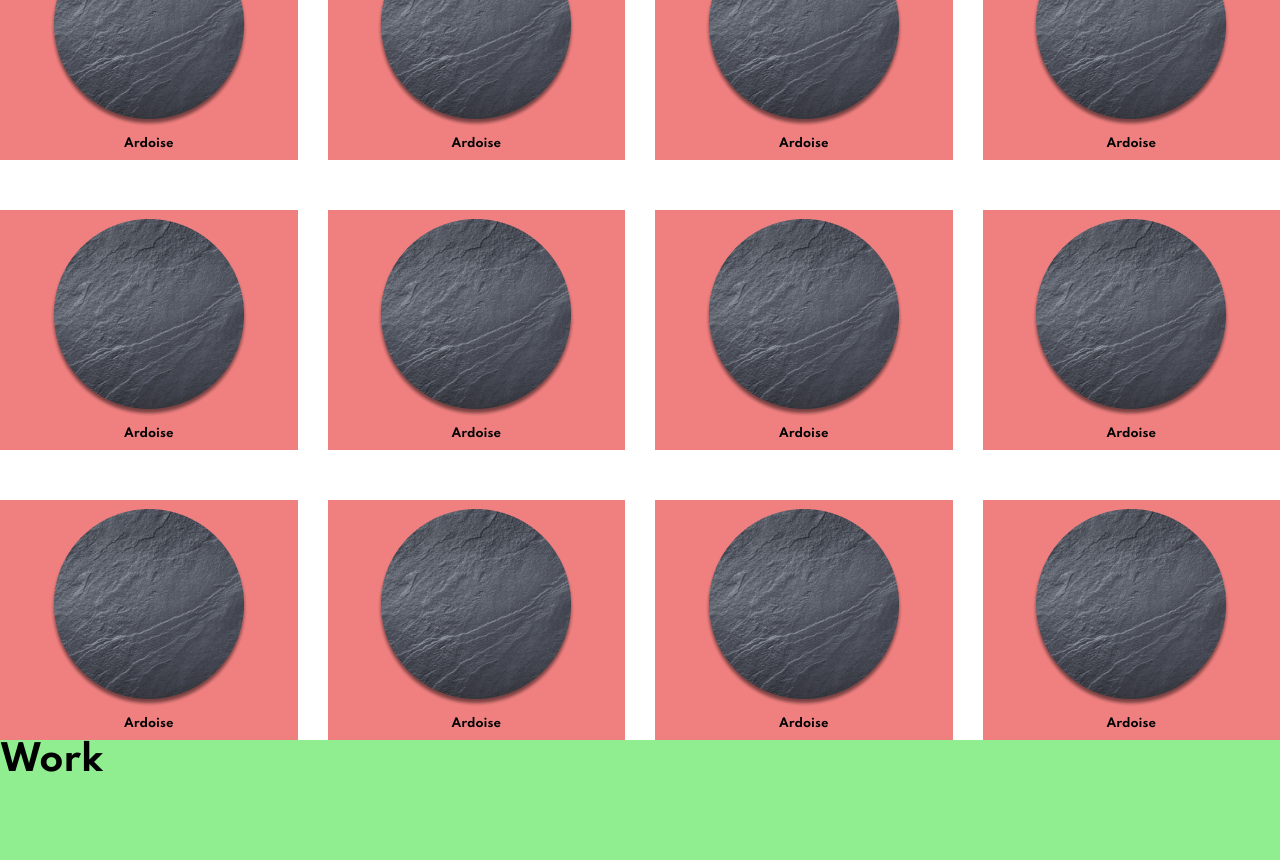
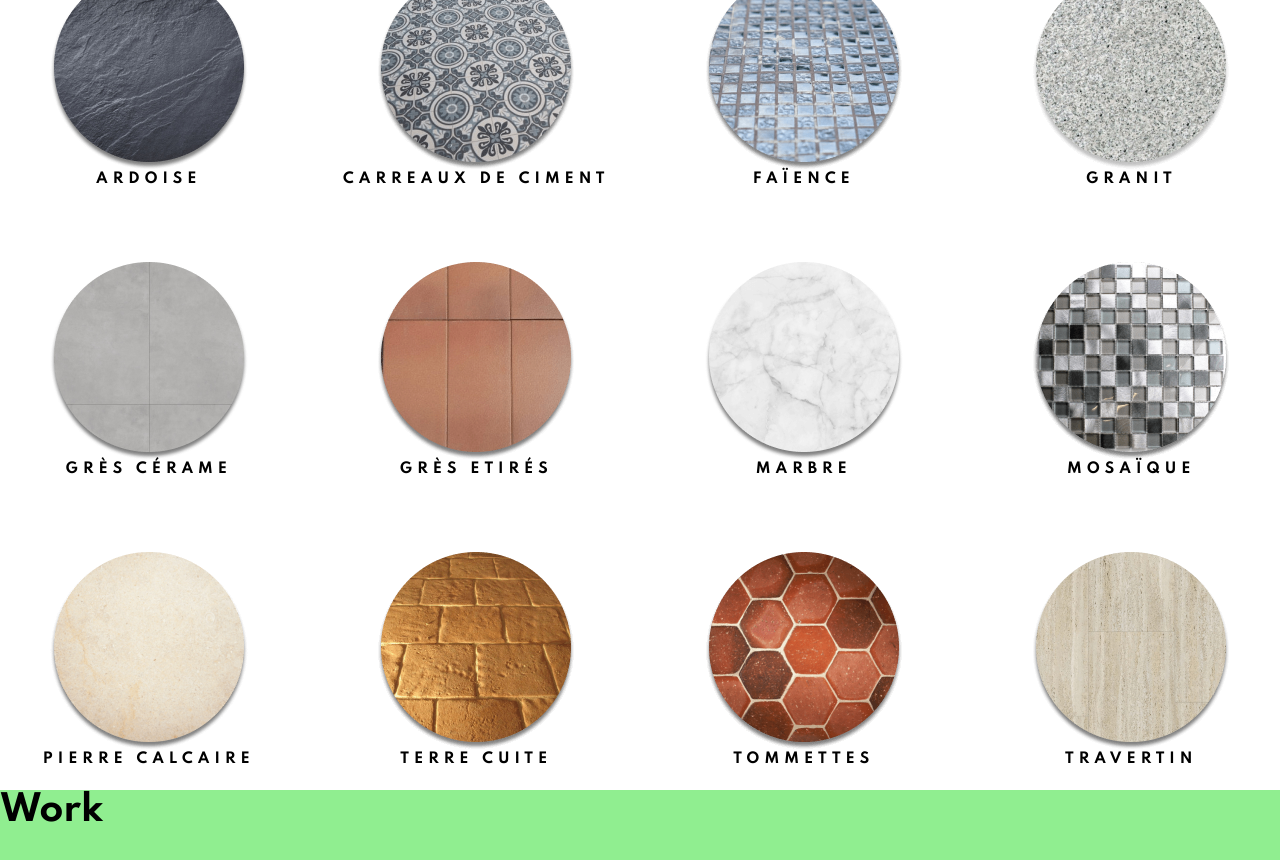
Before and after one commit to RayaneBengaoui/Tiler_website, a React (Create React App) app: page / in a window 1280 px wide. Shown: the part 980-1840 px from the top of the page. Built offline with nearby package versions, Linux system fonts and the light colour scheme.

Commit message:
Adding all Materials to Material Section

```diff
--- a/src/components/items/Material.js
+++ b/src/components/items/Material.js
@@ -16,7 +16,13 @@ const StyledMaterial = styled.div`
   align-items: center;
   justify-content: space-evenly;
 
-  background-color: lightcoral;
+  h3 {
+    font-size: 1.4rem;
+    text-transform: uppercase;
+    letter-spacing: 0.5rem;
+    font-weight: 700;
+    padding-bottom: 2rem;
+  }
 `;
 
 export default Material;
--- a/src/components/sections/MaterialsSection.js
+++ b/src/components/sections/MaterialsSection.js
@@ -3,6 +3,17 @@ import styled from "styled-components";
 
 //Images
 import ardoise from "../../img/ardoise.png";
+import ciment from "../../img/carreau_ciment.png";
+import faience from "../../img/faience.png";
+import granit from "../../img/granit.png";
+import gres_cerame from "../../img/gres_cerame.png";
+import gres_etire from "../../img/gres_etire.png";
+import marbre from "../../img/marbre.png";
+import mosaique from "../../img/mosaique.png";
+import pierre_calcaire from "../../img/pierre_calcaire.png";
+import terre_cuite from "../../img/terre_cuite.png";
+import tommette from "../../img/tomette.png";
+import travertin from "../../img/travertin.png";
 
 //Components
 import Material from "../items/Material";
@@ -12,17 +23,17 @@ const MaterialsSection = () => {
     <StyledMaterials>
       <Materials>
         <Material image={ardoise} description="Ardoise" />
-        <Material image={ardoise} description="Ardoise" />
-        <Material image={ardoise} description="Ardoise" />
-        <Material image={ardoise} description="Ardoise" />
-        <Material image={ardoise} description="Ardoise" />
-        <Material image={ardoise} description="Ardoise" />
-        <Material image={ardoise} description="Ardoise" />
-        <Material image={ardoise} description="Ardoise" />
-        <Material image={ardoise} description="Ardoise" />
-        <Material image={ardoise} description="Ardoise" />
-        <Material image={ardoise} description="Ardoise" />
-        <Material image={ardoise} description="Ardoise" />
+        <Material image={ciment} description="Carreaux de ciment" />
+        <Material image={faience} description="Faïence" />
+        <Material image={granit} description="Granit" />
+        <Material image={gres_cerame} description="Grès cérame" />
+        <Material image={gres_etire} description="Grès etirés" />
+        <Material image={marbre} description="Marbre" />
+        <Material image={mosaique} description="Mosaïque" />
+        <Material image={pierre_calcaire} description="Pierre Calcaire" />
+        <Material image={terre_cuite} description="Terre Cuite" />
+        <Material image={tommette} description="Tommettes" />
+        <Material image={travertin} description="Travertin" />
       </Materials>
     </StyledMaterials>
   );
@@ -33,7 +44,7 @@ const StyledMaterials = styled.div`
 `;
 
 const Materials = styled.div`
-  margin-top: 10rem;
+  margin-top: 15rem;
   min-height: 80vh;
   display: grid;
   grid-template-columns: repeat(auto-fit, minmax(250px, 1fr));
```
Also changed, not shown: 1 other file (tests, documents, lock files or other folders).
